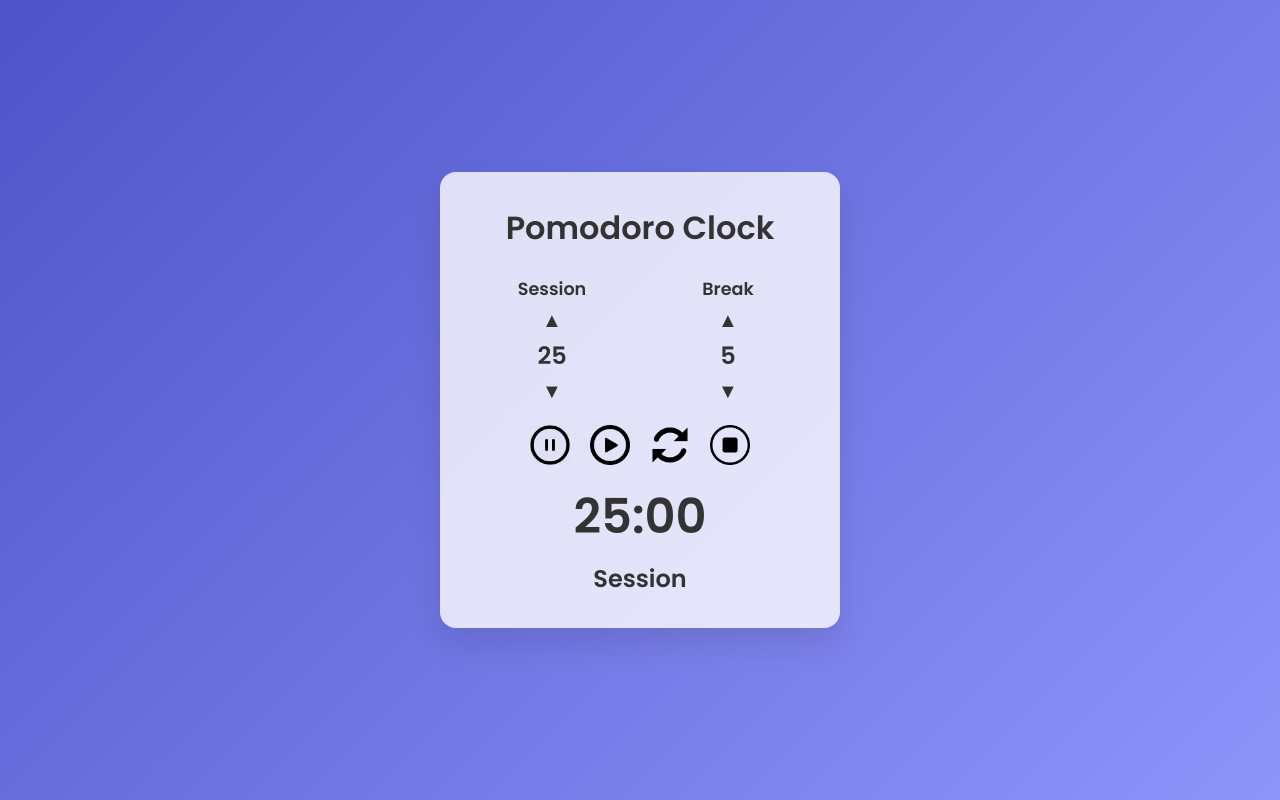
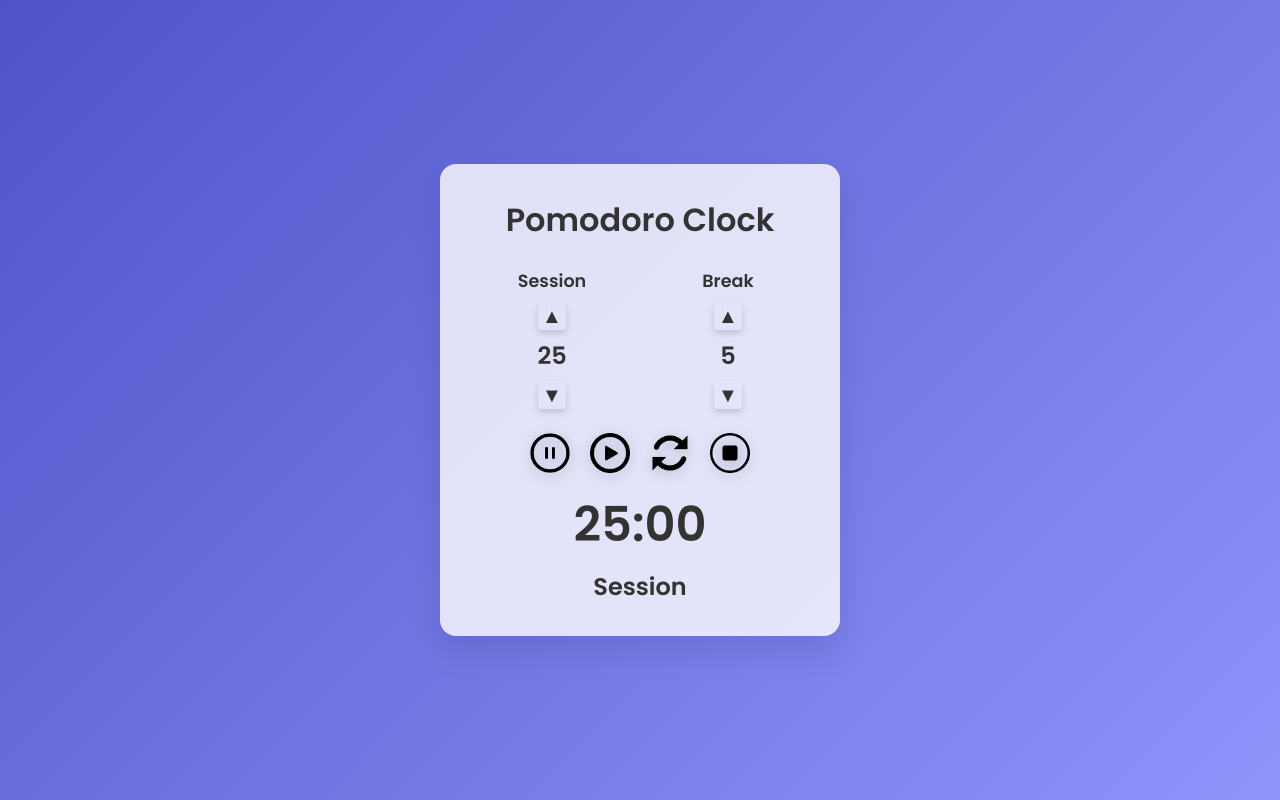
Before and after one commit to ForgeMaster132/Pomodoro_Clock, a plain HTML site: page index.html in a window 1280 px wide. Drawn offline with Linux system fonts and the light colour scheme.

Commit message:
feat: add tactile interaction styles for buttons

```diff
--- a/stylesheet.css
+++ b/stylesheet.css
@@ -63,6 +63,13 @@ body {
   cursor: pointer;
   line-height: 1;
   user-select: none;
+  display: inline-flex;
+  align-items: center;
+  justify-content: center;
+  padding: 0.25rem;
+  border-radius: 0.25rem;
+  transition: transform 0.1s ease, box-shadow 0.1s ease;
+  box-shadow: 0 0.2rem 0.4rem rgba(0, 0, 0, 0.15);
 }
 
 #display {
@@ -80,6 +87,24 @@ body {
   width: 2.5rem;
   height: 2.5rem;
   cursor: pointer;
+  border-radius: 0.5rem;
+  filter: drop-shadow(0 0.2rem 0.4rem rgba(0, 0, 0, 0.2));
+  transition: transform 0.1s ease, filter 0.1s ease;
+}
+
+.control:hover,
+.button:hover {
+  transform: translateY(-0.1rem);
+}
+
+.control:active {
+  transform: translateY(0.1rem);
+  box-shadow: none;
+}
+
+.button:active {
+  transform: translateY(0.1rem);
+  filter: none;
 }
 
 #time {
```
